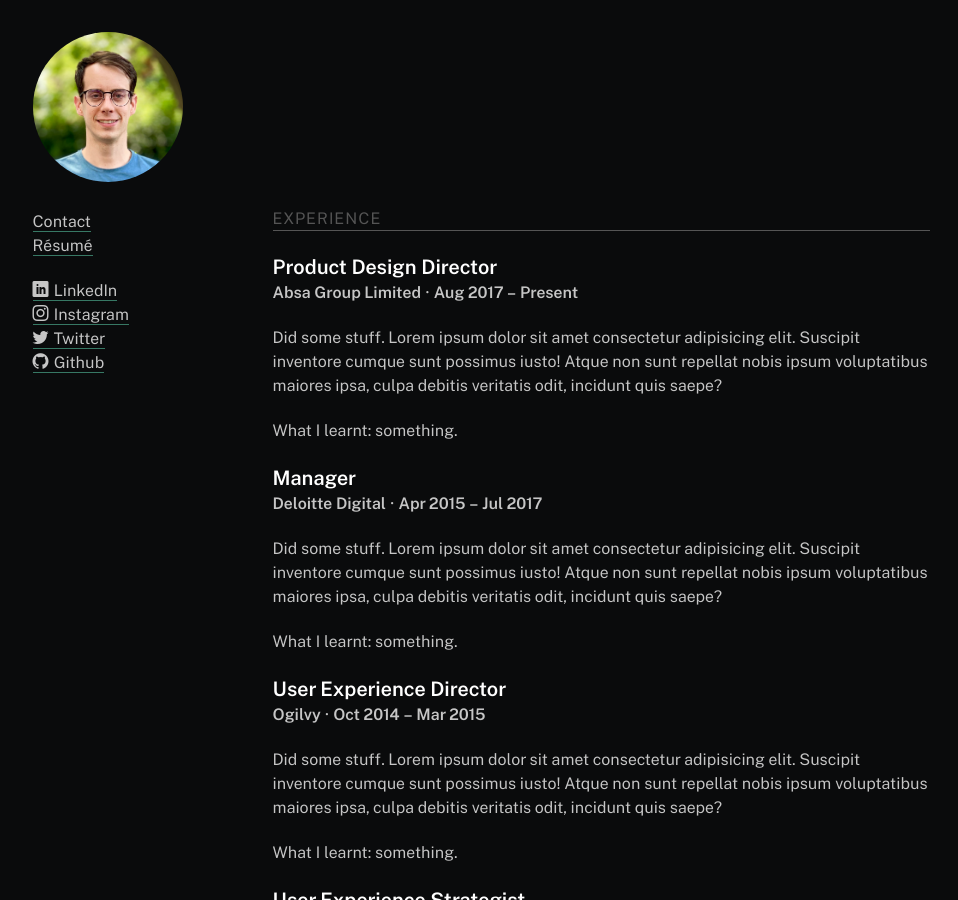
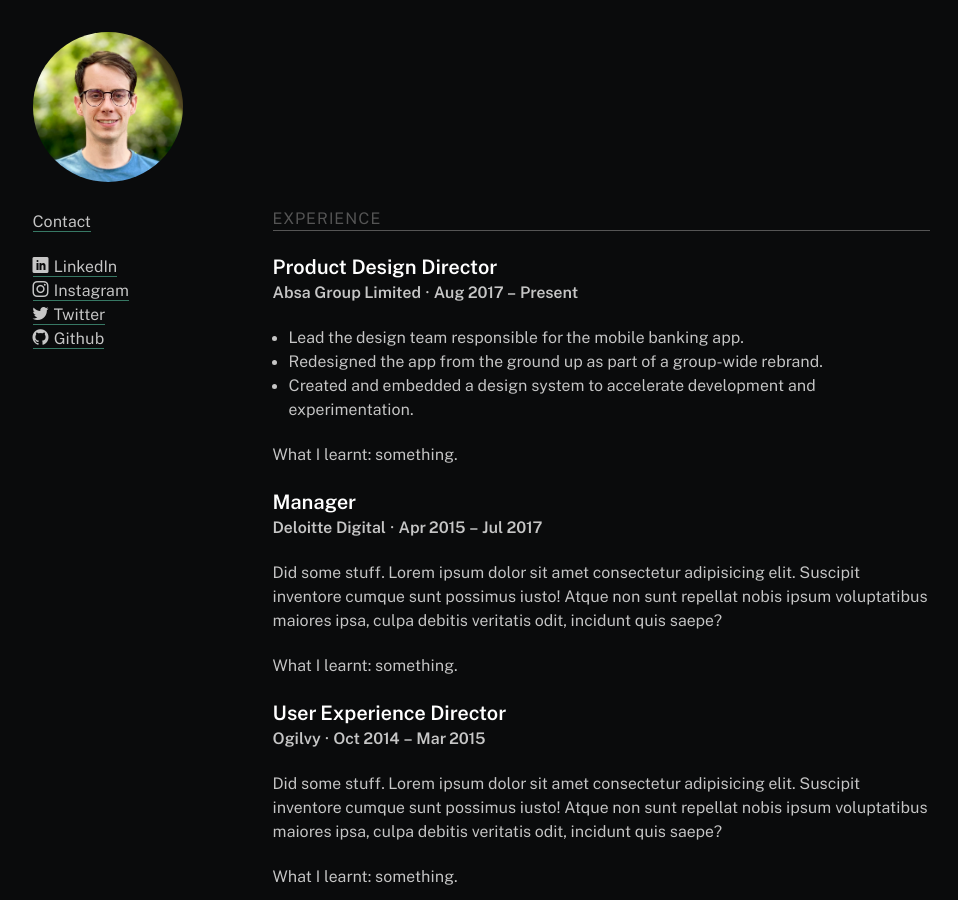
Before and after one commit to stuartwiener/stuartwiener.github.io, a Jekyll site: the page built from resume.html, in a window 1280 px wide and 900 px high. Shown: the whole window, without its empty margins (159-1117 px from the left). Built offline with Jekyll 4.4.1, drawn with Linux system fonts in a browser that asks for light colours; some web fonts are replaced.

Commit message:
for site update

```diff
--- a/_includes/header.html
+++ b/_includes/header.html
@@ -7,7 +7,7 @@
 
       <ul>
           <li><a onclick="window.location.href='mailto:hello'+'@'+'stuartwiener.com';">Contact</a></li>
-          <li><a href="{{ site.url }}/resume/">Résumé</a></li>
+          <!-- <li><a href="{{ site.url }}/resume/">Résumé</a></li> -->
         </ul>
 
       <ul>
--- a/index.html
+++ b/index.html
@@ -7,6 +7,6 @@ published: true
 
 <p>I am a designer, product strategist and digital maker, living and working from Johannesburg, South Africa. I work with courageous organisations to make digital products and services that <a href="https://uxdesign.cc/aiming-for-originality-in-design-db95f164e5b3">don't suck</a>.</p>
 
-<p>For the past 10 years or so I've designed and built websites, apps and experiences, while working in marketing (with Ogilvy), in consulting (with Deloitte Digital), and as part of a digital product team (with Absa)—as well as <a href="/resume/">a few others...</a></p>
+<p>For the past 10 years or so I've designed and built websites, apps and experiences, while working in marketing (with Ogilvy), in consulting (with Deloitte Digital), and as part of a digital product team (with Absa)—as well as <a href="https://www.linkedin.com/in/{{ site.linkedin_username }}/">a few others...</a></p>
 
-<p>My work focusses on helping modern product teams ship great solutions to market, so that they have an impact and realise their potential.</p>
+<!-- <p>My work focusses on leading modern product teams to ship great solutions to market, so that they have a positive impact and realise their potential.</p> -->
--- a/resume.html
+++ b/resume.html
@@ -6,7 +6,11 @@ published: true
 
 <h1>Product Design Director</h1>
 <h2>Absa Group Limited ∙ Aug 2017 – Present</h2>
-<p>Did some stuff. Lorem ipsum dolor sit amet consectetur adipisicing elit. Suscipit inventore cumque sunt possimus iusto! Atque non sunt repellat nobis ipsum voluptatibus maiores ipsa, culpa debitis veritatis odit, incidunt quis saepe?</p>
+<ul>
+    <li>Lead the design team responsible for the mobile banking app.</li>
+    <li>Redesigned the app from the ground up as part of a group-wide rebrand.</li>
+    <li>Created and embedded a design system to accelerate development and experimentation.</li>
+</ul>
 <p>What I learnt: something.</p>
 
 <h1>Manager</h1>
```
